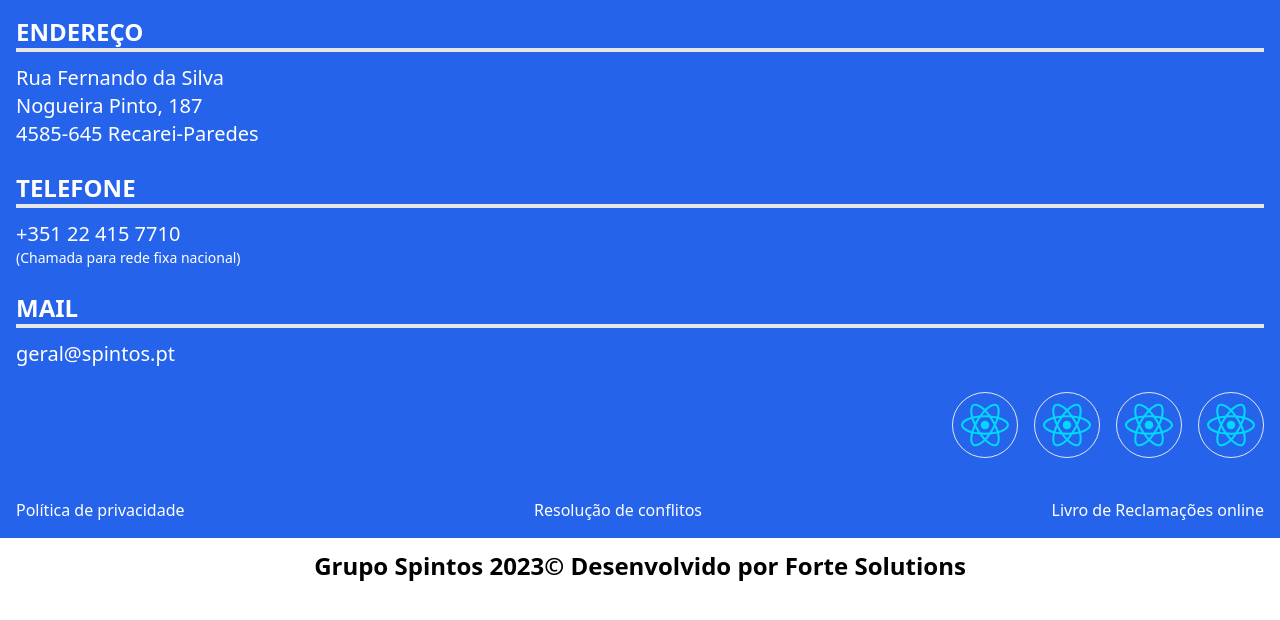
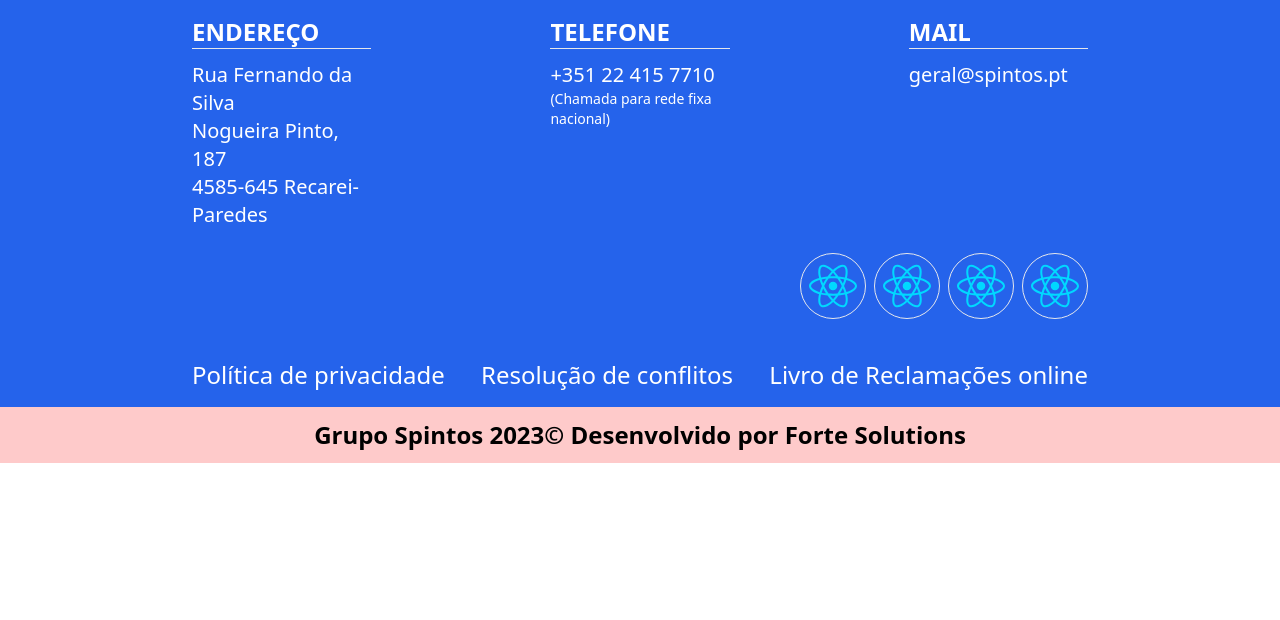
Before and after one commit to Fran-Lopez-Laperal/proyectPintos, a React (Vite) app: page / in a window 1280 px wide. Shown: the top 620 px of the page. Built offline with nearby package versions, Linux system fonts and the light colour scheme.

Commit message:
footer responsive finished

```diff
--- a/src/components/Footer.jsx
+++ b/src/components/Footer.jsx
@@ -6,31 +6,31 @@ import logowa from "../assets/react.svg";
 export function Footer() {
   return (
     <footer className="flex flex-col text-xl">
-      <div className="bg-blue-600 text-white p-4">
-        <section>
-          <article className="mb-6">
-            <h2 className="text-2xl font-semibold border-b-4 mb-3">ENDEREÇO</h2>
+      <div className="bg-blue-600 text-white p-4 lg:px-48">
+        <section className="lg:flex justify-between">
+          <article className="mb-6 lg:w-20%">
+            <h2 className="text-2xl font-semibold border-b-4 mb-3 lg:border-b">ENDEREÇO</h2>
             <p>Rua Fernando da Silva</p>
             <p>Nogueira Pinto, 187</p>
             <p>4585-645 Recarei-Paredes</p>
           </article>
 
-          <article className="mb-6">
-            <h2 className="text-2xl font-semibold border-b-4 mb-3">TELEFONE</h2>
+          <article className="mb-6 lg:w-20%">
+            <h2 className="text-2xl font-semibold border-b-4 mb-3 lg:border-b">TELEFONE</h2>
             <a href="tel:+351224157710">+351 22 415 7710</a>
 
             <p className="text-sm">(Chamada para rede fixa nacional)</p>
           </article>
 
-          <article className="mb-6">
-            <h2 className="text-2xl font-semibold border-b-4 mb-3">MAIL</h2>
+          <article className="mb-6 lg:w-20%">
+            <h2 className="text-2xl font-semibold border-b-4 mb-3 lg:border-b">MAIL</h2>
             <p>
               <a href="mailto:geral@spintos.pt">geral@spintos.pt</a>
             </p>
           </article>
         </section>
 
-        <section className="flex justify-end gap-4">
+        <section className="flex justify-end gap-4 lg:gap-2">
           <a href="">
             <figure className="border rounded-full p-2">
               <img src={logofb} alt="Logo Facebook" className="h-12 w-12" />
@@ -56,7 +56,7 @@ export function Footer() {
           </a>
         </section>
 
-        <section className="flex justify-between pt-10 text-base">
+        <section className="flex justify-between pt-10 text-base lg:text-2xl">
           <p>
             <a href="">Política de privacidade</a>
           </p>
@@ -70,7 +70,7 @@ export function Footer() {
       </div>
 
       <div>
-        <p className="flex justify-center text-2xl font-bold py-3">Grupo Spintos 2023© Desenvolvido por Forte Solutions</p>
+        <p className="flex justify-center text-2xl font-bold py-3 bg-red-200">Grupo Spintos 2023© Desenvolvido por Forte Solutions</p>
       </div>
     </footer>
   );
--- a/tailwind.config.js
+++ b/tailwind.config.js
@@ -2,7 +2,11 @@
 export default {
   content: ["./index.html", "./src/**/*.{js,ts,jsx,tsx}"],
   theme: {
-    extend: {},
+    extend: {
+      width: {
+        "20%": "20%",
+      },
+    },
   },
   plugins: [],
-}
+};
```
